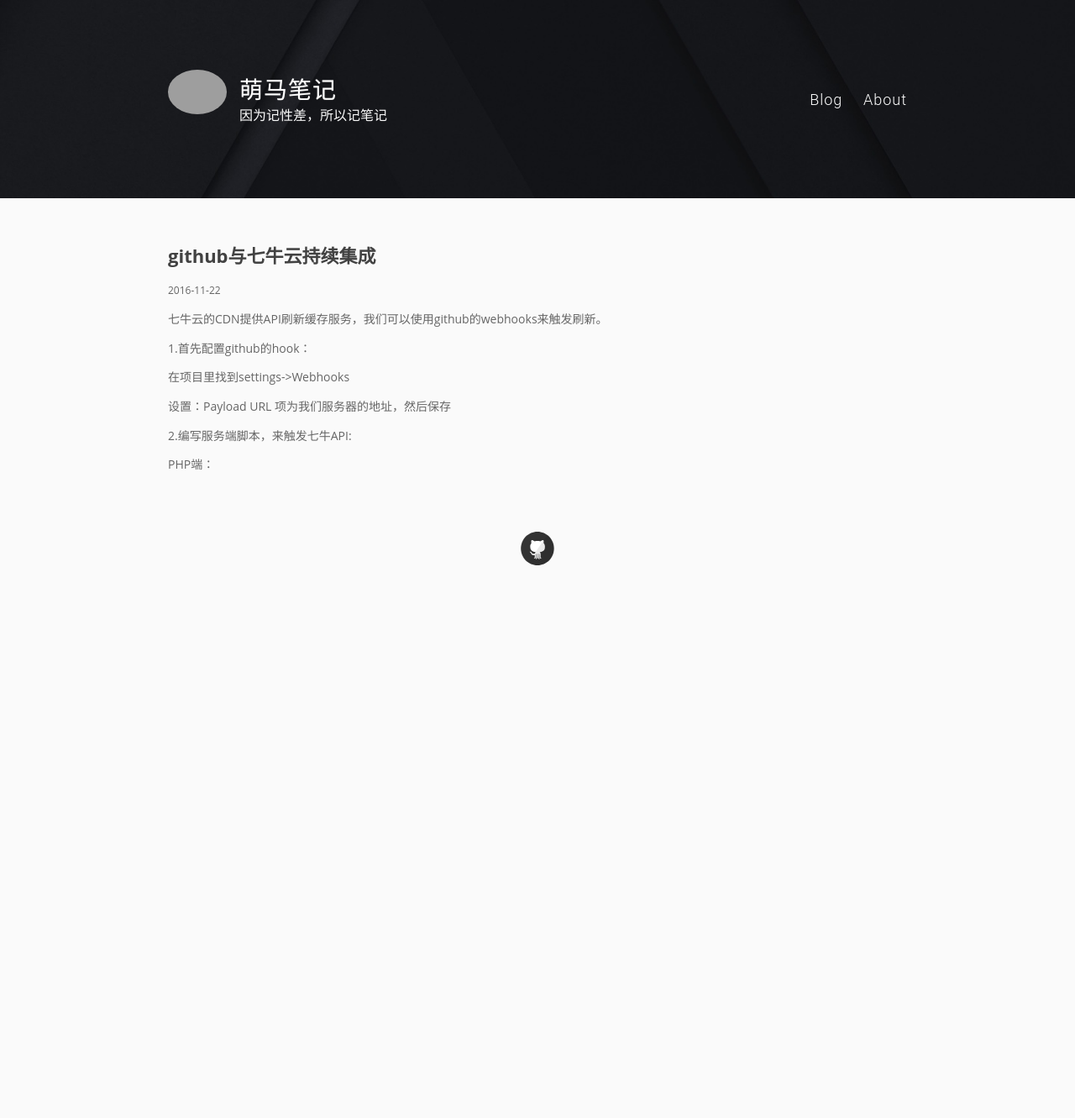
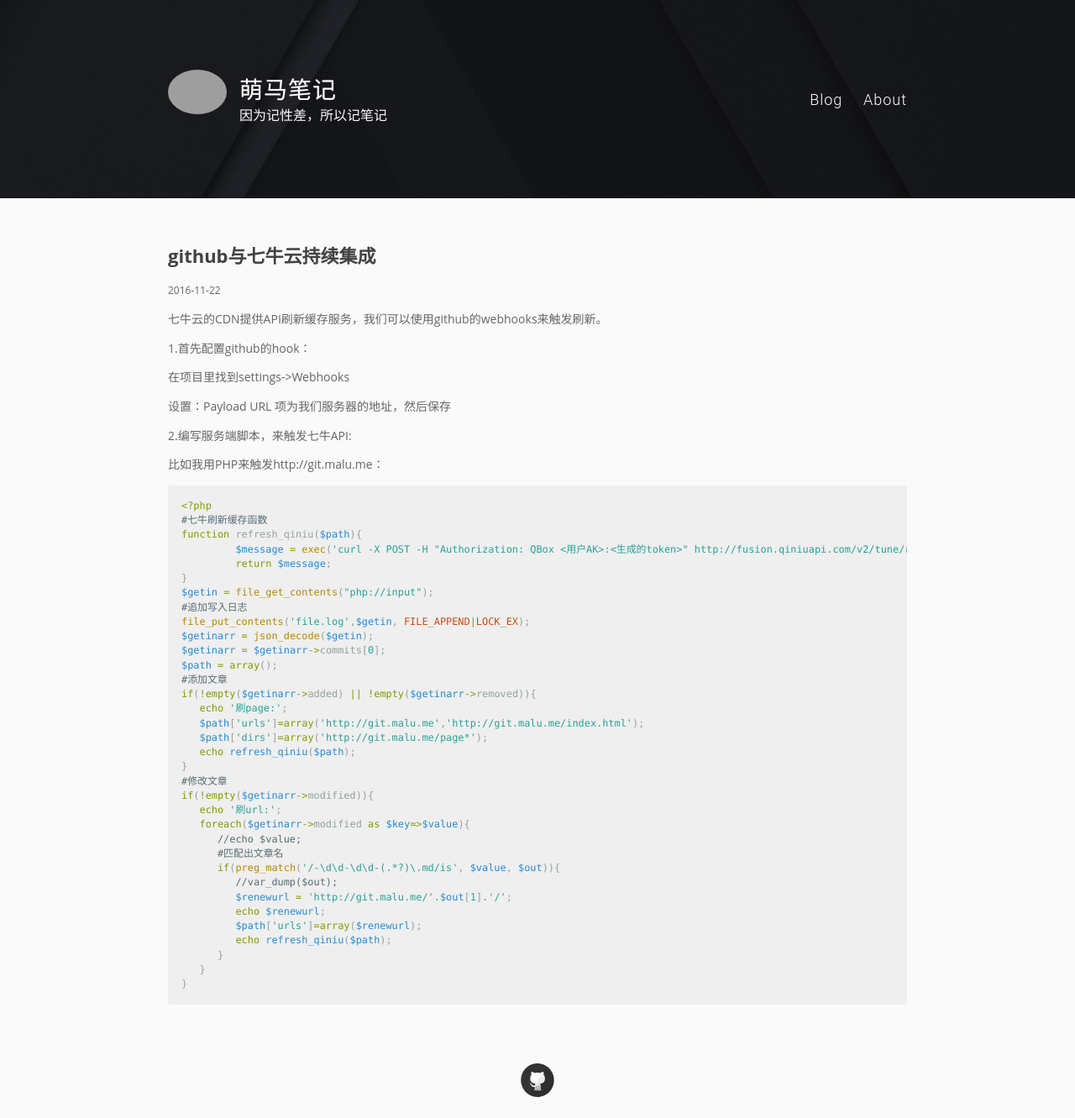
Before and after one commit to pingmalu/pingmalu.github.io, a Jekyll site: the page built from _posts/2016-11-22-github与七牛云持续集成.md, in a window 1280 px wide. Shown: the whole page at 84% size. Built offline with Jekyll 4.4.1, drawn with Linux system fonts in a browser that asks for light colours; nearby versions of some CDN libraries; before the commit the page ends 900 px from its top, so only the background shows below that; grey boxes are pictures that could not be loaded.

Commit message:
'update'

```diff
--- a/_posts/2016-11-22-github与七牛云持续集成.md
+++ b/_posts/2016-11-22-github与七牛云持续集成.md
@@ -13,4 +13,41 @@
 
 2.编写服务端脚本，来触发七牛API:
 
-PHP端：
+比如我用PHP来触发http://git.malu.me：
+
+{% highlight php %}
+<?php
+#七牛刷新缓存函数
+function refresh_qiniu($path){
+         $message = exec('curl -X POST -H "Authorization: QBox <用户AK>:<生成的token>" http://fusion.qiniuapi.com/v2/tune/refresh -d \''.json_encode($path).'\' -H \'Content-Type: application/json\' 2>&1');
+         return $message;
+}
+$getin = file_get_contents("php://input");
+#追加写入日志
+file_put_contents('file.log',$getin, FILE_APPEND|LOCK_EX);
+$getinarr = json_decode($getin);
+$getinarr = $getinarr->commits[0];
+$path = array();
+#添加文章
+if(!empty($getinarr->added) || !empty($getinarr->removed)){
+   echo '刷page:';
+   $path['urls']=array('http://git.malu.me','http://git.malu.me/index.html');
+   $path['dirs']=array('http://git.malu.me/page*');
+   echo refresh_qiniu($path);
+}
+#修改文章
+if(!empty($getinarr->modified)){
+   echo '刷url:';
+   foreach($getinarr->modified as $key=>$value){
+      //echo $value;
+      #匹配出文章名
+      if(preg_match('/-\d\d-\d\d-(.*?)\.md/is', $value, $out)){
+         //var_dump($out);
+         $renewurl = 'http://git.malu.me/'.$out[1].'/';
+         echo $renewurl;
+         $path['urls']=array($renewurl);
+         echo refresh_qiniu($path);
+      }
+   }
+}
+{% endhighlight %}
```
